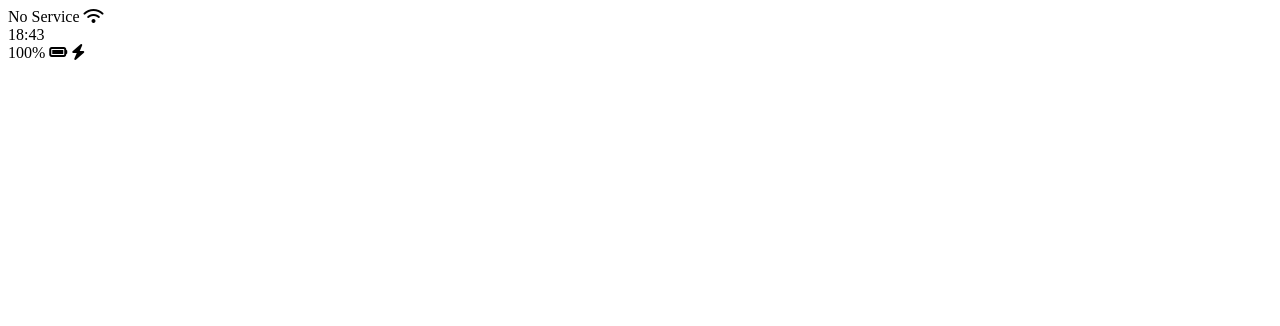
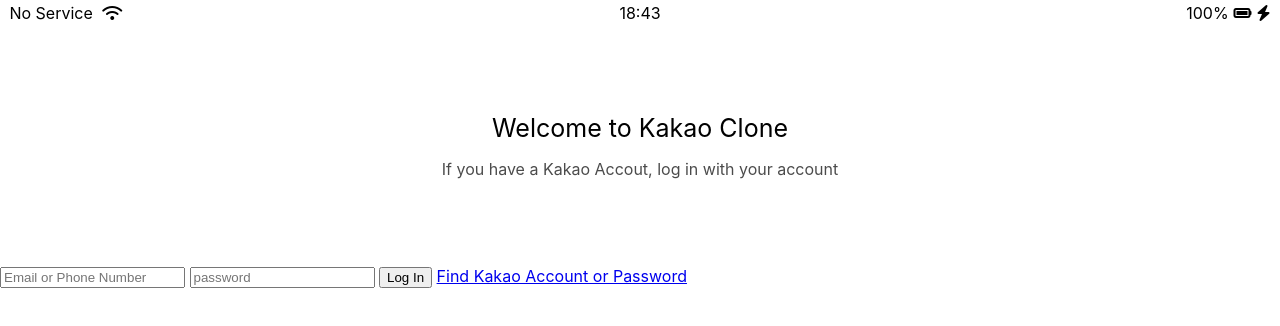
Before and after one commit to AutumnWithJay/kakao_clone, a plain HTML site: page index.html in a window 1280 px wide. Drawn offline with Linux system fonts and the light colour scheme.

```diff
--- /dev/null
+++ b/css/reset.css
@@ -0,0 +1,129 @@
+/* http://meyerweb.com/eric/tools/css/reset/
+   v2.0 | 20110126
+   License: none (public domain)
+*/
+
+html,
+body,
+div,
+span,
+applet,
+object,
+iframe,
+h1,
+h2,
+h3,
+h4,
+h5,
+h6,
+p,
+blockquote,
+pre,
+a,
+abbr,
+acronym,
+address,
+big,
+cite,
+code,
+del,
+dfn,
+em,
+img,
+ins,
+kbd,
+q,
+s,
+samp,
+small,
+strike,
+strong,
+sub,
+sup,
+tt,
+var,
+b,
+u,
+i,
+center,
+dl,
+dt,
+dd,
+ol,
+ul,
+li,
+fieldset,
+form,
+label,
+legend,
+table,
+caption,
+tbody,
+tfoot,
+thead,
+tr,
+th,
+td,
+article,
+aside,
+canvas,
+details,
+embed,
+figure,
+figcaption,
+footer,
+header,
+hgroup,
+menu,
+nav,
+output,
+ruby,
+section,
+summary,
+time,
+mark,
+audio,
+video {
+  margin: 0;
+  padding: 0;
+  border: 0;
+  font-size: 100%;
+  font: inherit;
+  vertical-align: baseline;
+}
+/* HTML5 display-role reset for older browsers */
+article,
+aside,
+details,
+figcaption,
+figure,
+footer,
+header,
+hgroup,
+menu,
+nav,
+section {
+  display: block;
+}
+body {
+  line-height: 1;
+}
+ol,
+ul {
+  list-style: none;
+}
+blockquote,
+q {
+  quotes: none;
+}
+blockquote:before,
+blockquote:after,
+q:before,
+q:after {
+  content: '';
+  content: none;
+}
+table {
+  border-collapse: collapse;
+  border-spacing: 0;
+}
--- /dev/null
+++ b/css/status-bar.css
@@ -0,0 +1,28 @@
+.status-bar {
+  display: flex;
+  justify-content: center;
+  padding: 5px 3px;
+}
+
+.status-bar__column {
+  width: 33%;
+}
+
+.status-bar__column:first-child span {
+  margin-right: 5px;
+}
+
+.status-bar__column:nth-child(2) {
+  display: flex;
+  justify-content: center;
+}
+
+.status-bar__column:last-child {
+  display: flex;
+  justify-content: flex-end;
+  align-items: center;
+}
+
+.status-bar__column .fa-battery-full {
+  margin: 0px 5px;
+}
--- /dev/null
+++ b/css/style.css
@@ -0,0 +1,25 @@
+@import './reset.css';
+@import './status-bar.css';
+
+body {
+  font-family: -apple-system, BlinkMacSystemFont, 'Segoe UI', Roboto, Oxygen, Ubuntu, Cantarell,
+    'Open Sans', 'Helvetica Neue', sans-serif;
+}
+
+.welcome-header {
+  margin: 90px 0px;
+  text-align: center;
+  display: flex;
+  flex-direction: column;
+  align-items: center;
+}
+
+.welcome-header__title {
+  margin-bottom: 20px;
+  font-size: 25px;
+}
+
+.welcome-header__text {
+  width: 60%;
+  opacity: 0.7;
+}
--- a/index.html
+++ b/index.html
@@ -6,10 +6,11 @@
     <meta http-equiv="X-UA-Compatible" content="IE=edge">
     <meta name="viewport" content="width=device-width, initial-scale=1.0">
     <title>Document</title>
+    <link rel="stylesheet" href="./css/style.css">
 </head>
 
 <body>
-    <div id="status-bar">
+    <div class="status-bar">
         <div class="status-bar__column">
             <span>No Service</span>
             <i class="fas fa-wifi"></i>
@@ -23,6 +24,19 @@
             <i class="fas fa-bolt"></i>
         </div>
     </div>
+
+    <header class="welcome-header">
+        <h1 class="welcome-header__title">Welcome to Kakao Clone</h1>
+        <p class="welcome-header__text">If you have a Kakao Accout, log in with your account</p>
+    </header>
+
+    <form id="login-form">
+        <input type="text" placeholder="Email or Phone Number" />
+        <input type="password" placeholder="password" />
+        <input type="submit" value="Log In" />
+        <a href="#">Find Kakao Account or Password</a>
+    </form>
+
     <script src="https://kit.fontawesome.com/6478f529f2.js" crossorigin="anonymous"></script>
 </body>
 
```
